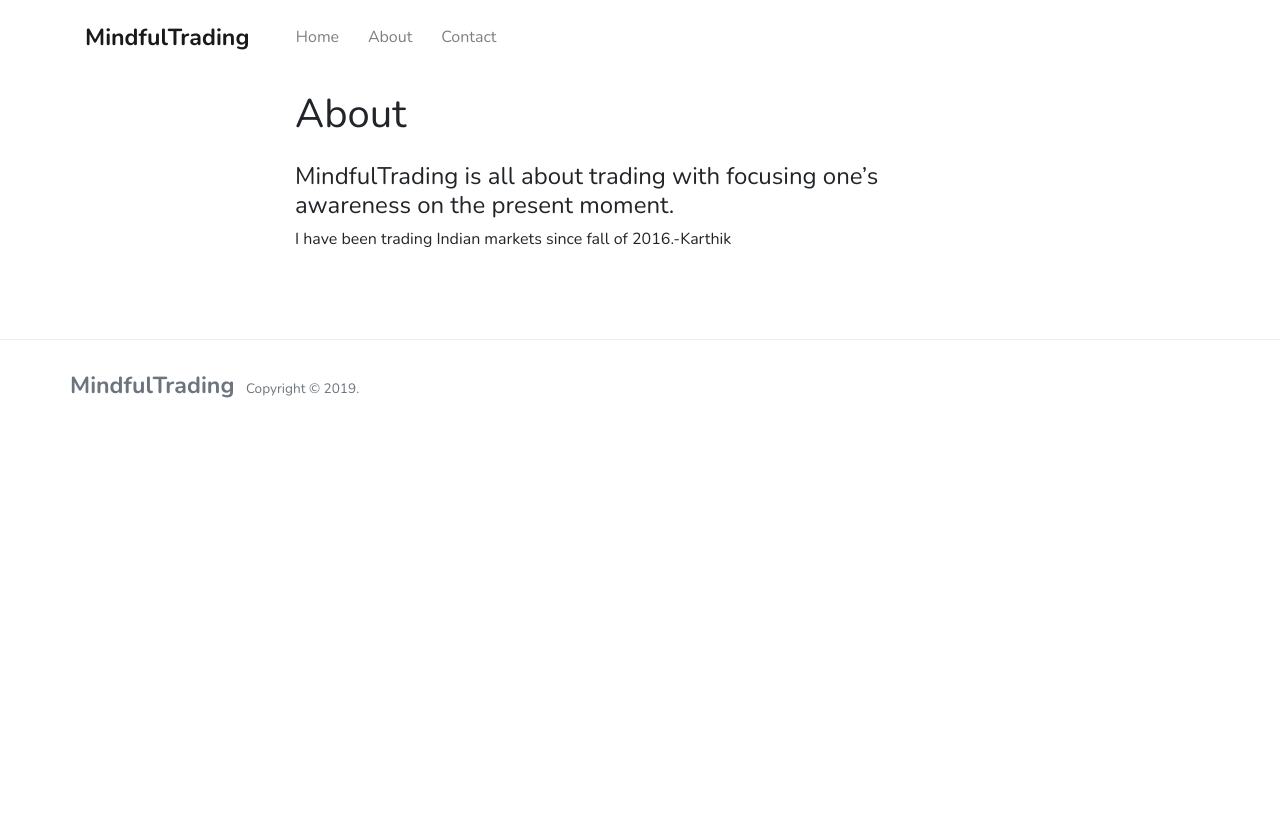
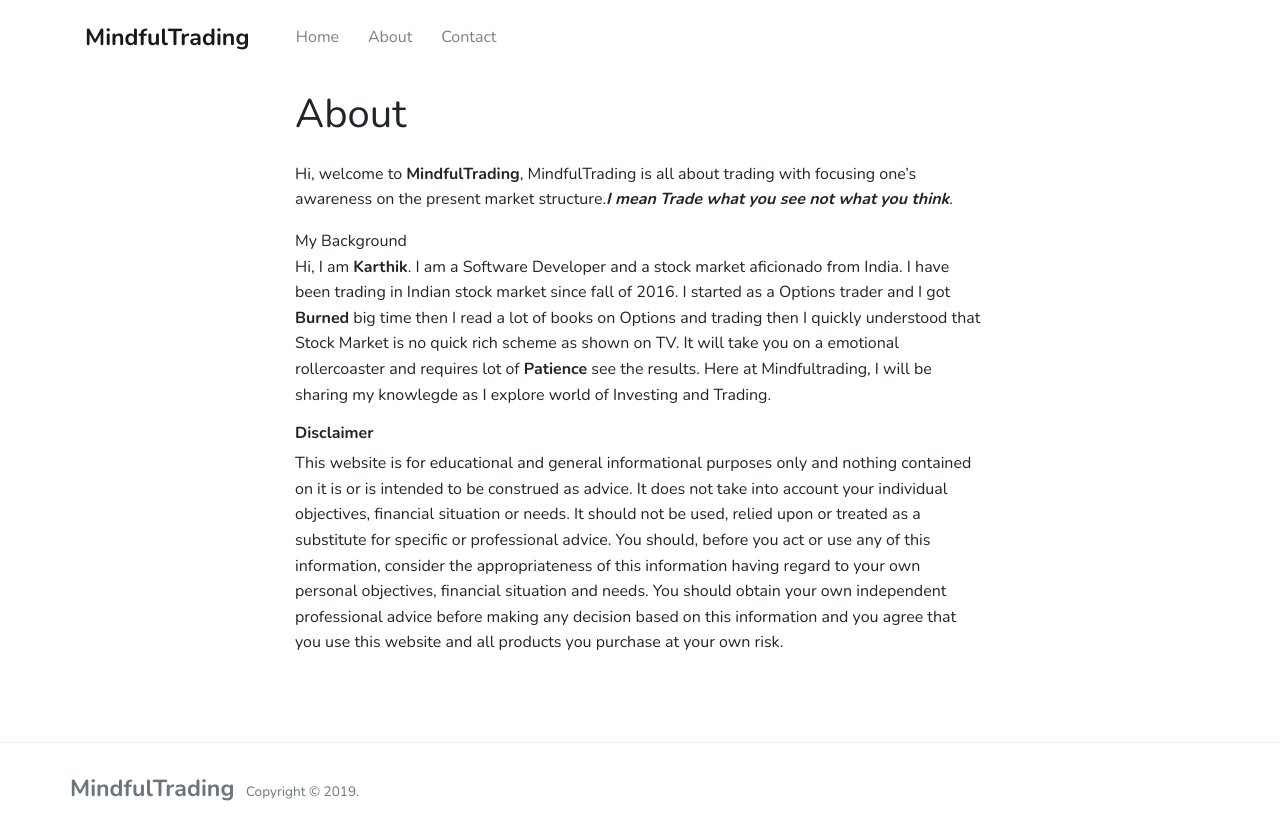
Before and after one commit to karthiikselvam/MindfulTrading, a Jekyll site: the page built from _pages/about.md, in a window 1280 px wide. Shown: the top 840 px of the page. Built offline with Jekyll 4.4.1, drawn with Linux system fonts in a browser that asks for light colours; nearby versions of some CDN libraries.

Commit message:
Updated About.me page

```diff
--- a/_pages/about.md
+++ b/_pages/about.md
@@ -4,5 +4,10 @@ permalink: "/about.html"
 image:
 ---
 
-#### MindfulTrading is all about trading with focusing one's awareness on the present moment.
-I have been trading Indian markets since fall of 2016.-Karthik
+Hi, welcome to **MindfulTrading**, MindfulTrading is all about trading with focusing one's awareness on the present market structure.**_I mean Trade what you see not what you think_**.
+
+My Background
+Hi, I am **Karthik**. I am a Software Developer and a stock market aficionado from India. I have been trading in Indian stock market since fall of 2016. I started as a  Options trader and I got **Burned** big time then I read a lot of books on Options and trading then I quickly understood that Stock Market is no quick rich scheme as shown on TV. It will take you on a emotional rollercoaster and requires lot of **Patience** see the results. Here at Mindfultrading, I will be sharing my knowlegde as I explore world of Investing and Trading.
+
+###### **Disclaimer**
+This website is for educational and general informational purposes only and nothing contained on it is or is intended to be construed as advice. It does not take into account your individual objectives, financial situation or needs. It should not be used, relied upon or treated as a substitute for specific or professional advice. You should, before you act or use any of this information, consider the appropriateness of this information having regard to your own personal objectives, financial situation and needs. You should obtain your own independent professional advice before making any decision based on this information and you agree that you use this website and all products you purchase at your own risk.
```
